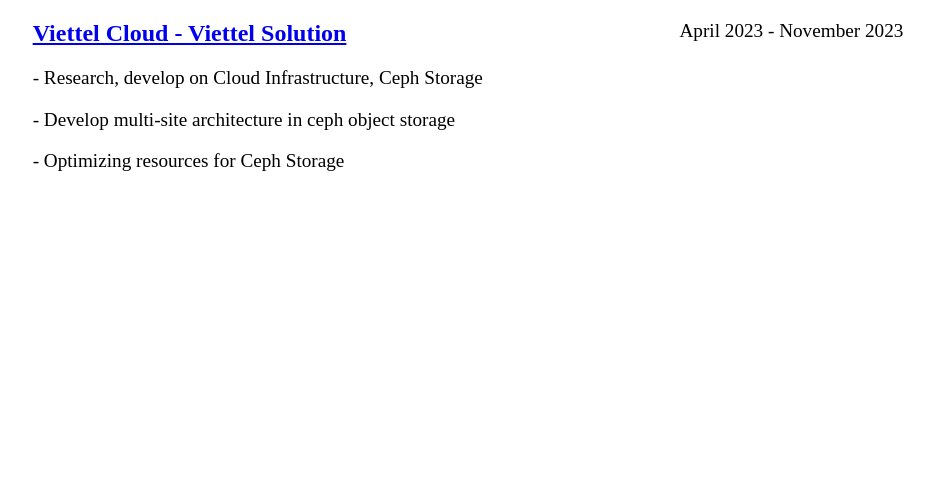
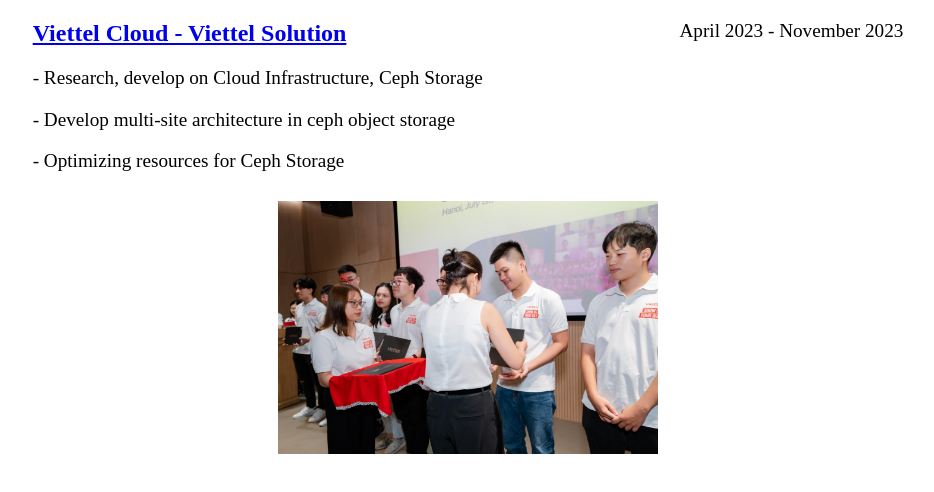
Before and after one commit to chungngocnguyen/profile_html, a plain HTML site: page index.html in a window 1280 px wide. Shown: the part 302-794 px from the top of the page, without its empty margins (172-1106 px from the left). Drawn offline with Linux system fonts and the light colour scheme.

Commit message:
feat(work_exp): add img

```diff
--- a/index.html
+++ b/index.html
@@ -29,5 +29,7 @@
             <p> April 2023 - November 2023</p></p>
         </div>
         </div>
+        <img src="./img1.jpg" alt="Work Experience Image">
+
 </body>
 </html>
--- a/style.css
+++ b/style.css
@@ -11,3 +11,12 @@
     display: flex;
     justify-content: space-evenly;
   }
+
+ img {
+    max-width: 30%;
+    height: auto;
+    display: block;
+    margin-top: 10px; /* Khoảng cách giữa văn bản và hình ảnh */
+    margin-left: auto;
+    margin-right: auto;
+}
```
Also changed, not shown: img1.jpg (added).
